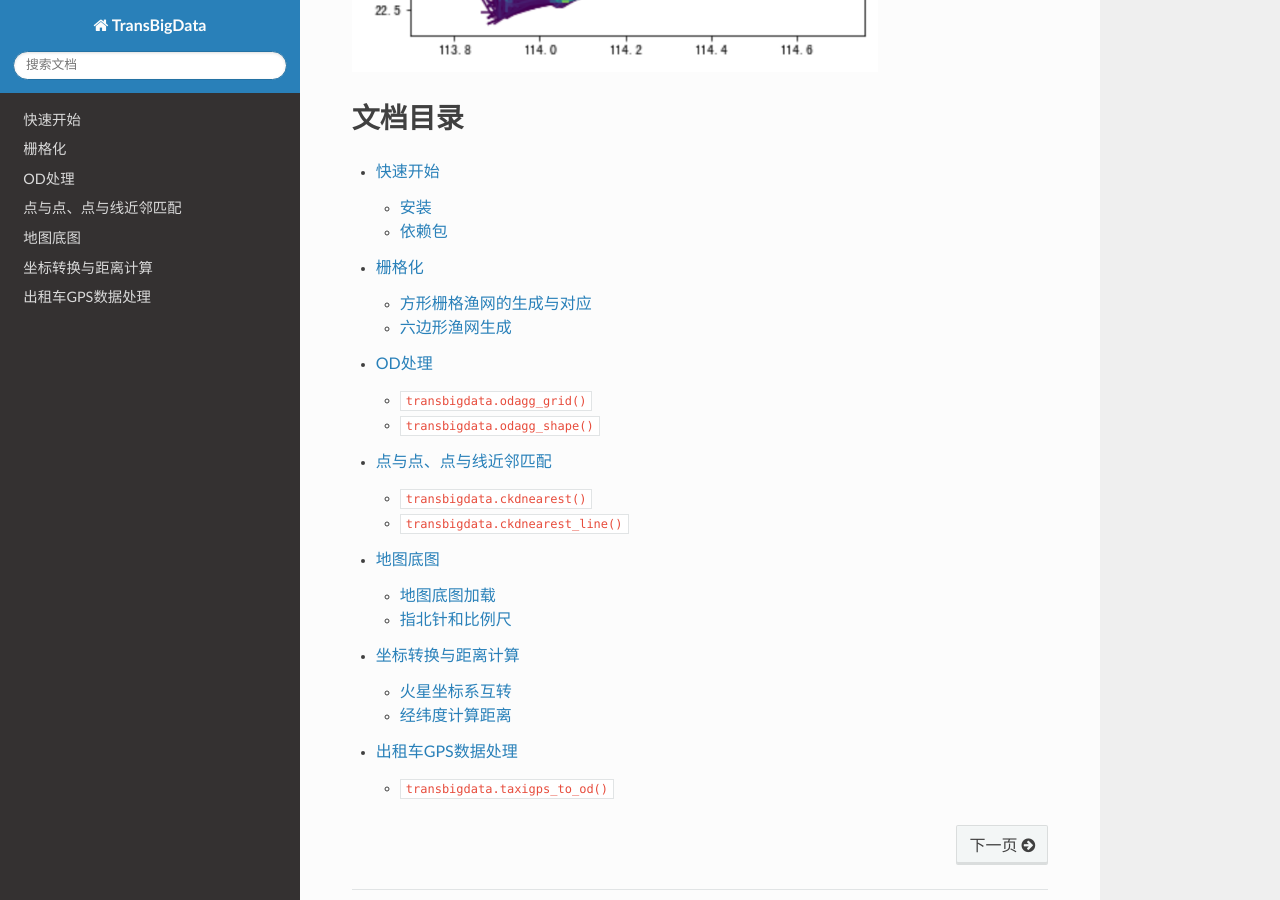
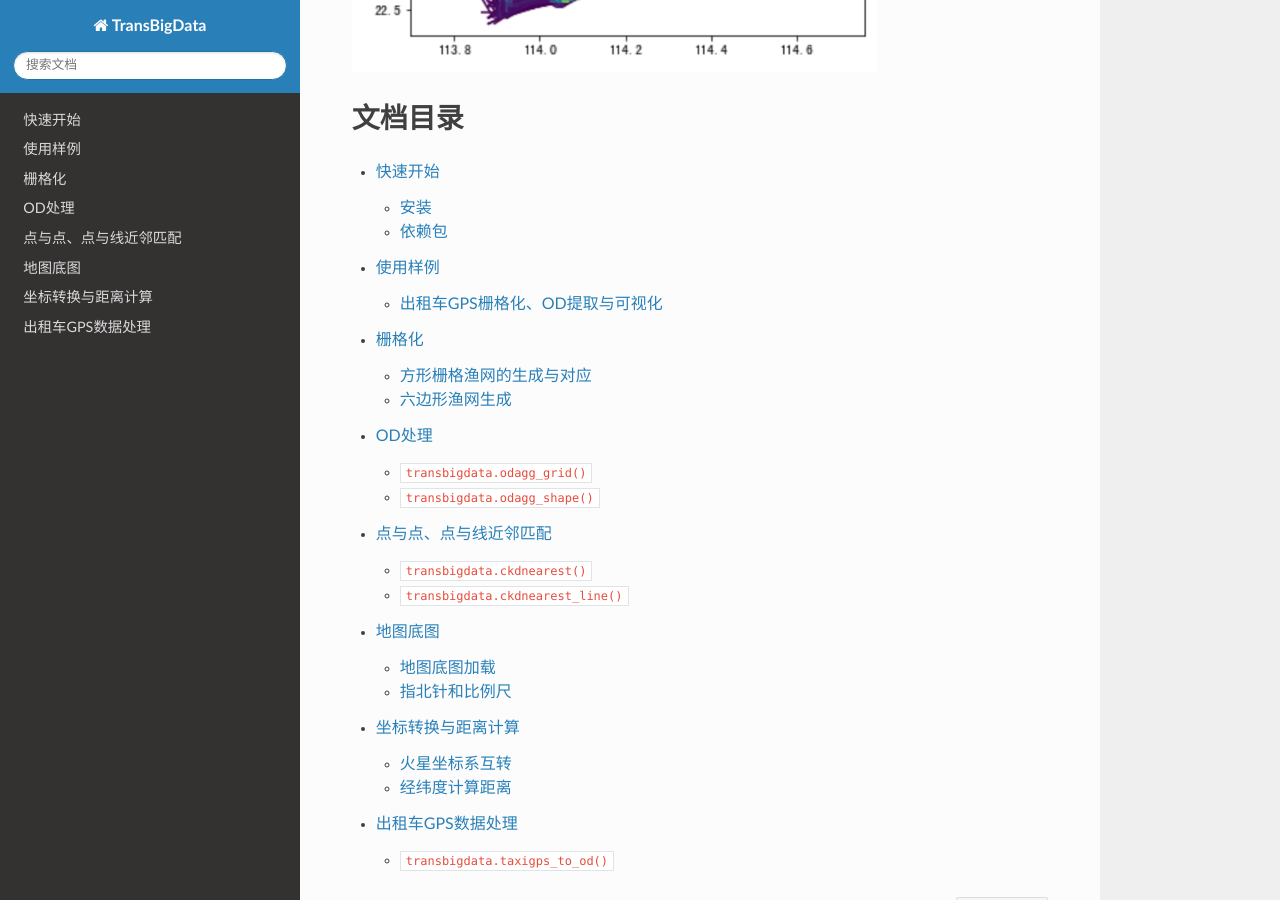
Before and after one commit to ni1o1/transbigdata, a Sphinx documentation site: the page built from docs/source/index.rst, in a window 1280 px wide and 900 px high, scrolled down 1903 px. Built offline with Sphinx 7.4.7 and the Read the Docs theme 2.0.0, drawn with Linux system fonts in a browser that asks for light colours; some of the changed lines change nothing that is shown.

Commit message:
add docs

```diff
--- /dev/null
+++ b/docs/source/example.rst
@@ -0,0 +1,205 @@
+.. _example:
+
+******************************
+使用样例
+******************************
+
+出租车GPS栅格化、OD提取与可视化
+=========================================
+
+下面例子展示如何使用TransBigData工具快速地处理出租车GPS数据。
+
+
+读取数据
+------------------
+
+::
+
+    #读取数据
+    import pandas as pd
+    data = pd.read_csv('TaxiData-Sample.csv',header = None)
+    data.columns = ['VehicleNum','time','slon','slat','OpenStatus','Speed']
+    data
+
+.. image:: _static/WX20211021-192131@2x.png
+   :height: 300
+
+GPS数据的栅格化
+------------------
+
+以栅格形式表达数据分布是最基本的表达方法。GPS数据经过栅格化后，每个数据点都含有对应的栅格信息，采用栅格表达数据的分布时，其表示的分布情况与真实情况接近。如果要使用TransBigData工具进行栅格首先需要确定栅格化的参数，有了参数，我们就可以快速进行栅格化。::
+
+	#导入TransBigData包
+	import transbigdata
+	#定义范围
+	bounds = [113.7, 22.42, 114.3, 22.8]
+	#获取栅格化参数，通过accuracy控制栅格大小（米）
+	params = transbigdata.grid_params(bounds,accuracy = 500)
+
+取得栅格化参数后，将GPS对应至栅格，由LONCOL与LATCOL两列共同指定一个栅格::
+
+	#将GPS栅格化
+	data['LONCOL'],data['LATCOL'] = transbigdata.GPS_to_grids(data['Lng'],data['Lat'],params)
+	data = data[(data['LONCOL']>0)&(data['LATCOL']>0)]
+
+统计每个栅格的数据量::
+
+	#集计栅格数据量
+	datatest = data.groupby(['LONCOL','LATCOL'])['VehicleNum'].count().reset_index()
+
+生成栅格的地理图形，并将它转化为GeoDataFrame::
+
+	#生成栅格地理图形
+	datatest['geometry'] = transbigdata.gridid_to_polygon(datatest['LONCOL'],datatest['LATCOL'],params)
+	#转为GeoDataFrame
+	import geopandas as gpd
+	datatest = gpd.GeoDataFrame(datatest)
+
+绘制栅格测试是否成功::
+
+	#绘制
+	datatest.plot(column = 'VehicleNum')
+
+.. image:: _static/WX20211022-094434.png
+   :height: 350
+
+添加底图指北针，添加色标::
+
+	#创建图框
+	import matplotlib.pyplot as plt
+	import plot_map
+	fig =plt.figure(1,(8,8),dpi=80)
+	ax =plt.subplot(111)
+	plt.sca(ax)
+	#添加地图底图
+	transbigdata.plot_map(plt,bounds,zoom = 12,style = 4)
+	#绘制colorbar
+	cax = plt.axes([0.05, 0.33, 0.02, 0.3])
+	plt.title('count')
+	plt.sca(ax)
+	#绘制栅格
+	datatest.plot(ax = ax,column = 'VehicleNum',cax = cax,legend = True)
+	#添加比例尺和指北针
+	transbigdata.plotscale(ax,bounds = bounds,textsize = 10,compasssize = 1,accuracy = 2000,rect = [0.06,0.03])
+	plt.axis('off')
+	plt.xlim(bounds[0],bounds[2])
+	plt.ylim(bounds[1],bounds[3])
+	plt.show()
+
+.. image:: _static/WX20211022-094546.png
+   :height: 350
+
+提取出行OD
+------------------
+
+使用transbigdata.taxigps_to_od方法，传入对应的列名，即可提取出行OD::
+
+    #从GPS数据提取OD
+    oddata = transbigdata.taxigps_to_od(data,col = ['VehicleNum','time','slon','slat','OpenStatus'])
+    oddata
+
+.. image:: _static/WX20211021-190104@2x.png
+   :height: 300
+
+OD栅格集计
+------------------
+
+对提取出的OD进行OD的栅格集计::
+
+    #定义研究范围
+   bounds = [113.6,22.4,114.8,22.9]
+   #输入研究范围边界bounds与栅格宽度accuracy，获取栅格化参数
+   params = transbigdata.grid_params(bounds = bounds,accuracy = 1500)
+   #栅格化OD并集计
+   od_gdf = transbigdata.odagg_grid(oddata,params)
+   od_gdf.plot(column = 'count')
+
+.. image:: _static/WX20211021-190524@2x.png
+   :height: 200
+
+底图加载
+------------------
+
+使用plot_map方法添加地图底图，plotscale添加比例尺和指北针::
+
+	#创建图框
+	import matplotlib.pyplot as plt
+	fig =plt.figure(1,(8,8),dpi=250)
+	ax =plt.subplot(111)
+	plt.sca(ax)
+	#添加地图底图
+	transbigdata.plot_map(plt,bounds,zoom = 12,style = 4)
+	#绘制colorbar
+	cax = plt.axes([0.05, 0.33, 0.02, 0.3])
+	plt.title('count')
+	plt.sca(ax)
+	#绘制OD
+	od_gdf.plot(ax = ax,column = 'count',cax = cax,legend = True)
+	#添加比例尺和指北针
+	transbigdata.plotscale(ax,bounds = bounds,textsize = 10,compasssize = 1,accuracy = 2000,rect = [0.06,0.03],zorder = 10)
+	plt.axis('off')
+	plt.xlim(bounds[0],bounds[2])
+	plt.ylim(bounds[1],bounds[3])
+	plt.show()
+
+.. image:: _static/WX20211021-233248.png
+   :height: 300
+
+OD小区集计
+------------------
+
+TransBigData工具也支持对OD进行小区范围的集计，首先读取区域的地理信息::
+
+	#读取区域信息
+	import geopandas as gpd
+	sz = gpd.read_file(r'sz.json')
+	sz.crs = None
+	sz.plot()
+
+.. image:: _static/WX20211021-234208.png
+   :height: 200
+
+集计到小区（不传入栅格化参数时，直接用经纬度匹配）::
+
+	#OD集计到小区（在不传入栅格化参数时，直接用经纬度匹配）
+	od_gdf = transbigdata.odagg_shape(oddata,sz,round_accuracy=6)
+	od_gdf.plot(column = 'count')
+
+.. image:: _static/WX20211021-234304.png
+   :height: 200
+
+传入栅格化参数时，会先栅格化后匹配，可加快匹配速度，数据量大时建议使用::
+
+	#OD集计到小区（传入栅格化参数时，先栅格化后匹配，可加快匹配速度，数据量大时建议使用）
+	od_gdf = transbigdata.odagg_shape(oddata,sz,params = params)
+	od_gdf.plot(column = 'count')
+
+.. image:: _static/WX20211021-234304.png
+   :height: 200
+
+接下来,再加上底图可视化::
+
+	#创建图框
+	import matplotlib.pyplot as plt
+	fig =plt.figure(1,(8,8),dpi=80)
+	ax =plt.subplot(111)
+	plt.sca(ax)
+	#添加地图底图
+	transbigdata.plot_map(plt,bounds,zoom = 12,style = 4)
+	#绘制colorbar
+	cax = plt.axes([0.05, 0.33, 0.02, 0.3])
+	plt.title('count')
+	plt.sca(ax)
+	#绘制OD
+	od_gdf.plot(ax = ax,vmax = 100,column = 'count',cax = cax,legend = True)
+	#绘制小区底图
+	sz.plot(ax = ax,edgecolor = (0,0,0,1),facecolor = (0,0,0,0.2),linewidths=0.5)
+	#添加比例尺和指北针
+	transbigdata.plotscale(ax,bounds = bounds,textsize = 10,compasssize = 1,accuracy = 2000,rect = [0.06,0.03],zorder = 10)
+	plt.axis('off')
+	plt.xlim(bounds[0],bounds[2])
+	plt.ylim(bounds[1],bounds[3])
+	plt.show()
+
+.. image:: _static/WX20211021-234500.png
+   :width: 800
--- a/docs/source/index.rst
+++ b/docs/source/index.rst
@@ -58,6 +58,7 @@
    :maxdepth: 2
 
    getting_started.rst
+   example.rst
    grids.rst
    odprocess.rst
    ckdnearest.rst
```
Also changed, not shown: docs/source/_static/WX20211021-233248.png (added), docs/source/_static/WX20211021-234208.png (added), docs/source/_static/WX20211021-234304.png (added), docs/source/_static/WX20211021-234500.png (added), docs/source/_static/WX20211022-094434.png (added), docs/source/_static/WX20211022-094546.png (added), 1 other file.
